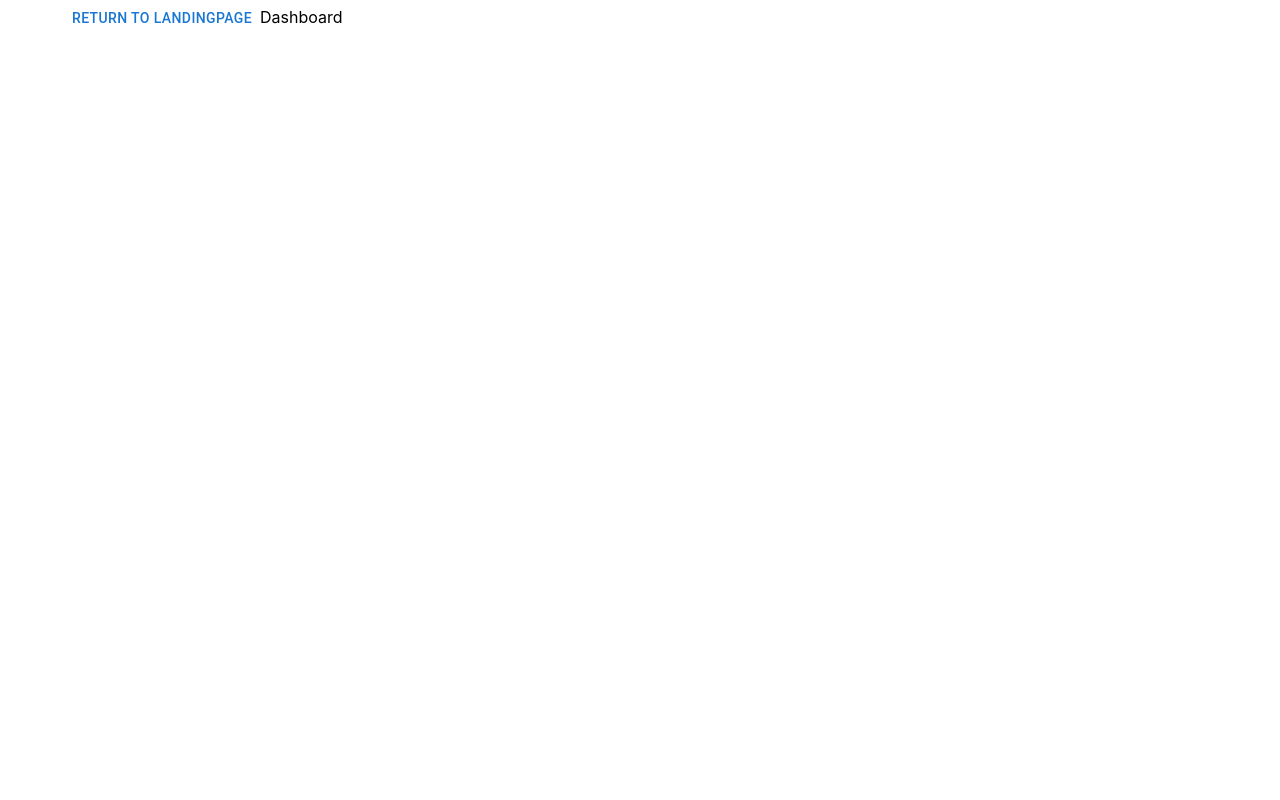
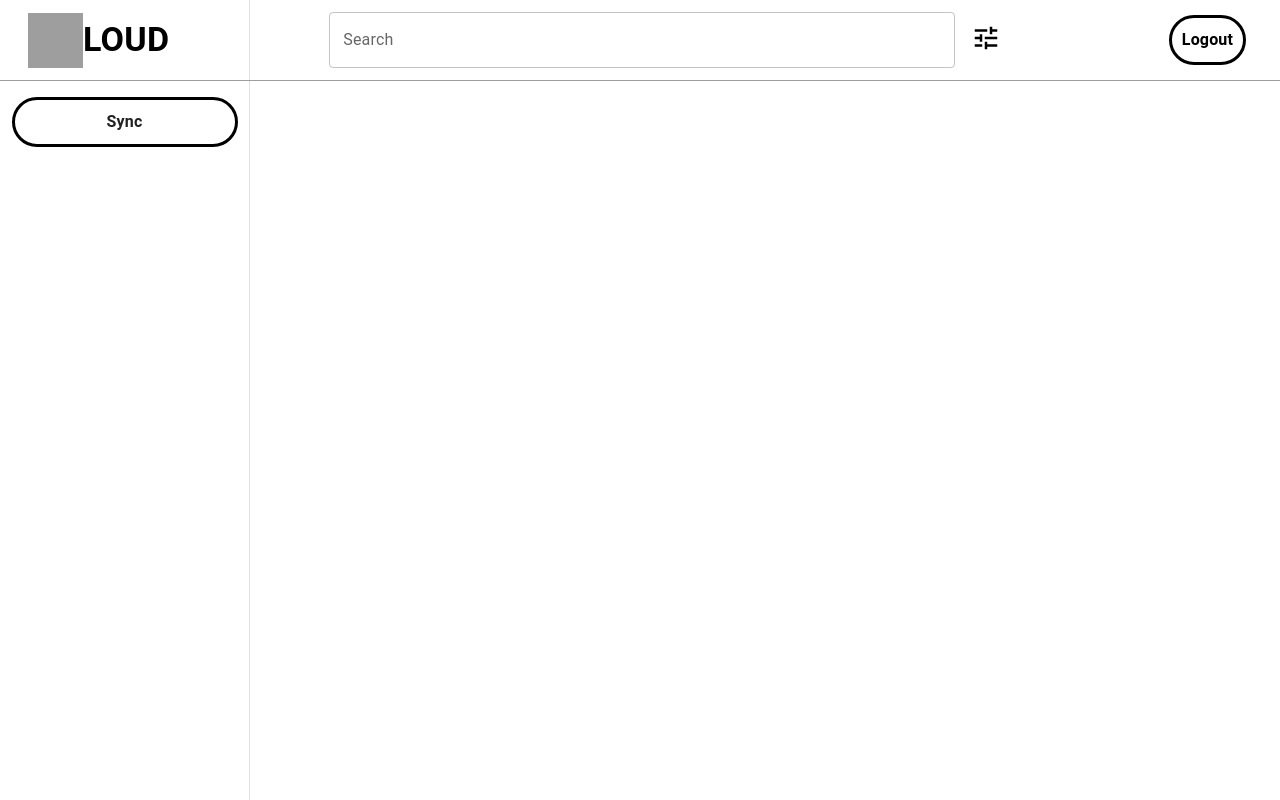
Before and after one commit to Benniei/CDSM, a React (Create React App) app in the folder client/: page /dashboard in a window 1280 px wide. Built offline with nearby package versions, Linux system fonts and the light colour scheme; grey boxes are pictures that could not be loaded.

Commit message:
Basic Layout for Dashboard
- Introduce App Banner (Logo/Search Bar/ Logout Button)
- Introduce Left Drawer

```diff
--- a/client/package.json
+++ b/client/package.json
@@ -6,6 +6,7 @@
     "@emotion/react": "^11.10.4",
     "@emotion/styled": "^11.10.4",
     "@fontsource/roboto": "^4.5.8",
+    "@mui/icons-material": "^5.10.9",
     "@mui/material": "^5.10.9",
     "@mui/styled-engine-sc": "^5.10.6",
     "@testing-library/jest-dom": "^5.16.5",
--- a/client/src/App.css
+++ b/client/src/App.css
@@ -74,3 +74,10 @@
   margin-left: 10px;
   margin-top: -20px;
 }
+
+.black-button {
+  font-size: 16px;
+  border: 3px solid black;
+  padding: 10px;
+  border-radius: 25px;
+}
--- /dev/null
+++ b/client/src/components/Dashboard/AppBanner.js
@@ -0,0 +1,63 @@
+import {Link} from 'react-router-dom';
+import AppBar from '@mui/material/AppBar';
+import Box from '@mui/material/Box';
+import Toolbar from '@mui/material/Toolbar';
+import Typography from '@mui/material/Typography';
+import Grid from '@mui/material/Grid';
+import TextField from '@mui/material/TextField';
+import TuneOutlinedIcon from '@mui/icons-material/TuneOutlined';
+import IconButton from '@mui/material/IconButton';
+
+export default function AppBanner() {
+
+    return (
+        <Box sx={{flexGrow:1, borderBottom:1, borderColor: 'grey.500', zIndex: (theme) => theme.zIndex.drawer + 1}}>
+            <Toolbar  position="fixed" sx={{height: 80}}>
+                {/** Kloud Logo */}
+                <Box
+                    component="img"
+                    sx={{width: 55, height: 55}}
+                    ml={.5}
+                    src="https://i.imgur.com/MWrRhEY.png" />
+                <Typography variant="h4">
+                    <strong> LOUD </strong>
+                </Typography>
+
+                <Grid container spacing={2} ml={18} alignItems="center" justifyContent="center">
+                    <Grid item xs={9}>
+                        <TextField
+                            id="search"
+                            label="Search"
+                            name="search"
+                            autoComplete="Search"
+                            size="large"
+                            fullWidth
+                            sx={{backgroundColor:"#FFFFFF"}}
+                        />
+                    </Grid>
+                    <Grid item xs={1}>
+                        <TuneOutlinedIcon sx={{fontSize:30}} />
+                    </Grid>
+                    <Grid item xs={2} />
+
+                </Grid>
+                {/**Logout Button */}
+                <Box
+                    button
+                    className="black-button"
+                    onClick={event => window.location.href='http://localhost:3000'}
+                    mr={-30}>
+                    {/** Add Logo? */}
+                    <center>
+                        <Typography display="inline"> <strong> Logout </strong> </Typography>
+                    </center>
+                </Box>
+
+
+
+            </Toolbar>
+
+
+        </Box>
+    );
+}
--- a/client/src/components/Dashboard/index.js
+++ b/client/src/components/Dashboard/index.js
@@ -3,18 +3,45 @@
 
 // Imports from Material-UI
 import Box from '@mui/material/Box';
-import Button from '@mui/material/Button';
-import Container from '@mui/material/Container';
+import AppBanner from './AppBanner';
+import Drawer from '@mui/material/Drawer';
+import Divider from '@mui/material/Divider';
+import Toolbar from '@mui/material/Toolbar';
+import Typography from '@mui/material/Typography'
+
+const drawerWidth = 250;
 
 function Dashboard() {
     return (
-        <Container>
-            <Box>
-                {/* Button to redirect user to LandingPage */}
-                <Button href = '/'>Return to LandingPage</Button>
-                Dashboard
-            </Box>
-        </Container>
+        <Box sx={{display:'flex'}}>
+            <AppBanner/>
+            <Drawer
+                variant="permanent"
+                sx={{
+                    width: drawerWidth,
+                    flexShrink: 0,
+                    [`& .MuiDrawer-paper`]: { width: drawerWidth, boxSizing: 'border-box' },
+                    borderBottom: 1, borderColor: 'grey.500',
+                }}
+            >
+                <Toolbar sx={{height: 80, borderBottom:1, borderColor: 'grey.500'}}/>
+                <center>
+                    <Box
+                        button
+                        className="black-button"
+                        onClick={event => console.log("click")}
+                        sx={{width: 200}}
+                        mt={2}
+                        mb={2}
+                        >
+                        {/** Add Logo? */}
+                        <center>
+                            <Typography display="inline"> <strong> Sync </strong> </Typography>
+                        </center>
+                    </Box>
+                </center>
+            </Drawer>
+        </Box>
     );
 }
 
--- a/client/src/components/LandingPage/index.js
+++ b/client/src/components/LandingPage/index.js
@@ -9,17 +9,22 @@ function LandingPage() {
 
     return (
         <div id="splash-screen">
-            <b>Kloud</b>
+            <Box
+                        inline
+                        component="img"
+                        sx={{width: 100, height: 100}}
+                        ml={1}
+                        src="https://i.imgur.com/MWrRhEY.png" /><b>loud Drive Manager</b>
             <br></br>
             {/* Login Button for Google Drive - Redirects to Dashboard Screen */}
-            <Box button className="splash-button-outer" onClick={event => window.location.href='http://localhost:4000/auth/google'} mt={3}>
+            <Box button className="splash-button-outer" onClick={event => window.location.href='http://localhost:4000/auth/google'} mt={4}>
                 <GoogleDrive />
-                <Typography inline variant='bold' ml={.5}> <strong> Login with Google Drive </strong> </Typography>
+                <Typography display="inline" ml={.5}> <strong> Login with Google Drive </strong> </Typography>
             </Box>
             {/* Login Button for Google Drive - Redirects to Dashboard Screen */}
             <Box button className="splash-button-outer" onClick={event => window.location.href=''}>
                 <MicrosoftOneDriveIcon />
-                <Typography inline variant='bold' ml={.5}> <strong> Login with Microsoft One Drive </strong> </Typography>
+                <Typography display="inline" ml={.5}> <strong> Login with Microsoft One Drive </strong> </Typography>
             </Box>
         </div>
     );
```
Also changed, not shown: 1 other file (tests, documents, lock files or other folders).
